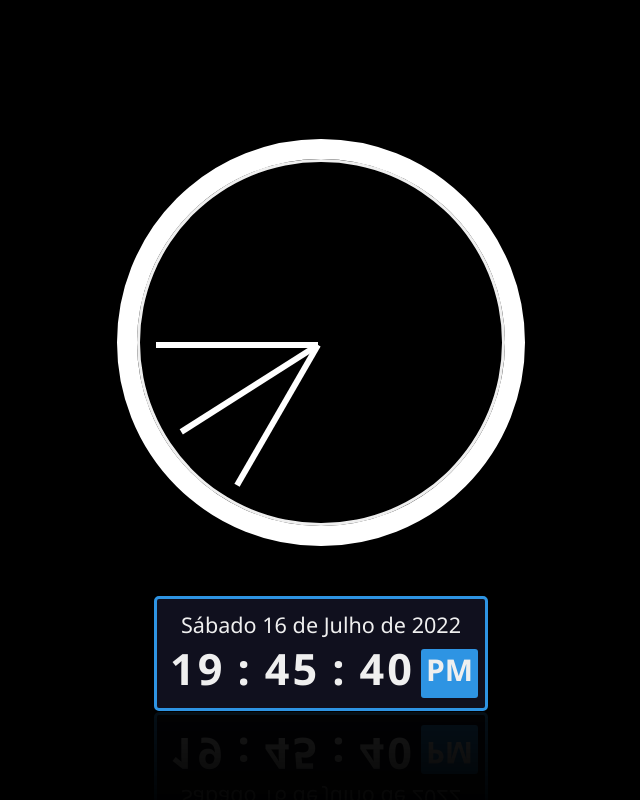
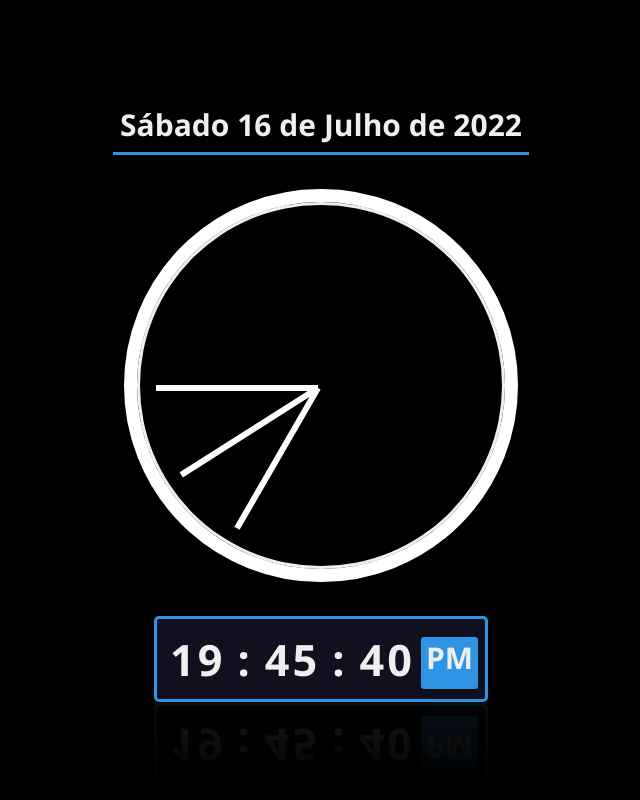
Before and after one commit to matheusOliv23/JS-Clock, a plain HTML site: page index.html in a window 1280 px wide. Shown: the whole page, without its empty margins (319-959 px from the left). Drawn offline with Linux system fonts and the light colour scheme.

```diff
--- a/assets/style.css
+++ b/assets/style.css
@@ -1,3 +1,7 @@
+:root {
+    --primary: #2e94e3;
+}
+
 * {
     margin: 0;
     padding: 0;
@@ -5,7 +9,7 @@
 
 html {
     background-color: black;
-    font-family: 'Courier New', Courier, monospace;
+    font-family: 'Segoe UI', Tahoma, Geneva, Verdana, sans-serif;
     text-align: center;
     font-size: 0.675rem;
     color: #efefef;
@@ -31,8 +35,8 @@
     width: 30rem;
     height: 30rem;
     border-radius: 50%;
-    border: 20px solid white;
-    margin: 50px auto;
+    border: 1.25rem solid white;
+    margin: 3.125rem auto;
     position: relative;
     padding: 2rem;
     box-shadow: 0 0 0px rgba(0, 0, 0, 0.1), inset 0 0 0 3px #efefef, inset 0 0 10px black, 0 0 10px rgba(0, 0, 0, 0.2)
@@ -59,10 +63,9 @@
 
 .datetime {
     background: #10101e;
-    font-family: 'Segoe UI', Tahoma, Geneva, Verdana, sans-serif;
     /* width: 21.25rem; */
     padding: 1rem 0.625rem;
-    border: 3px solid #2e94e3;
+    border: 3px solid var(--primary);
     border-radius: 5px;
     -webkit-box-reflect: below 1px linear-gradient(transparent, rgba(255, 255, 255, 0.1));
     transition: 0.5s;
@@ -70,8 +73,8 @@
 }
 
 .datetime:hover {
-    background: #2e94e3;
-    box-shadow: 0 0 30px #2e94e3;
+    background: var(--primary);
+    box-shadow: 0 0 1.875rem var(--primary);
 }
 
 .time {
@@ -89,11 +92,18 @@
 }
 
 .time span:last-child {
-    background-color: #2e94e3;
+    background-color: var(--primary);
     font-size: 30px;
     font-weight: 600;
     text-transform: uppercase;
-    margin-top: 10px;
+    margin-top: 0.675rem;
     padding: 0 5px;
     border-radius: 3px;
 }
+
+.date {
+    font-size: 30px;
+    font-weight: 600;
+    padding: 0.625rem;
+    border-bottom: 3px solid var(--primary);
+}
--- a/index.html
+++ b/index.html
@@ -14,6 +14,15 @@
 
     <div class="container">
 
+        <div class="date">
+            <span id="dayName">01</span>
+            <span id="dayNumber">01</span>
+            <span>de</span>
+            <span id="months">01</span>
+            <span>de</span>
+            <span id="year">01</span>
+        </div>
+
         <div class="clock">
             <div class="clock-face">
                 <div class="pointer hour-pointer"></div>
@@ -23,16 +32,6 @@
         </div>
 
         <div class="datetime">
-
-            <div>
-                <span id="dayName">01</span>
-                <span id="dayNumber">01</span>
-                <span>de</span>
-                <span id="months">01</span>
-                <span>de</span>
-                <span id="year">01</span>
-            </div>
-
             <div class="time">
                 <span id="hour">01</span>
                 <span>:</span>
@@ -41,7 +40,6 @@
                 <span id="seconds">00</span>
                 <span id="period">AM</span>
             </div>
-
         </div>
 
     </div>
```
Also changed, not shown: 1 other file.
